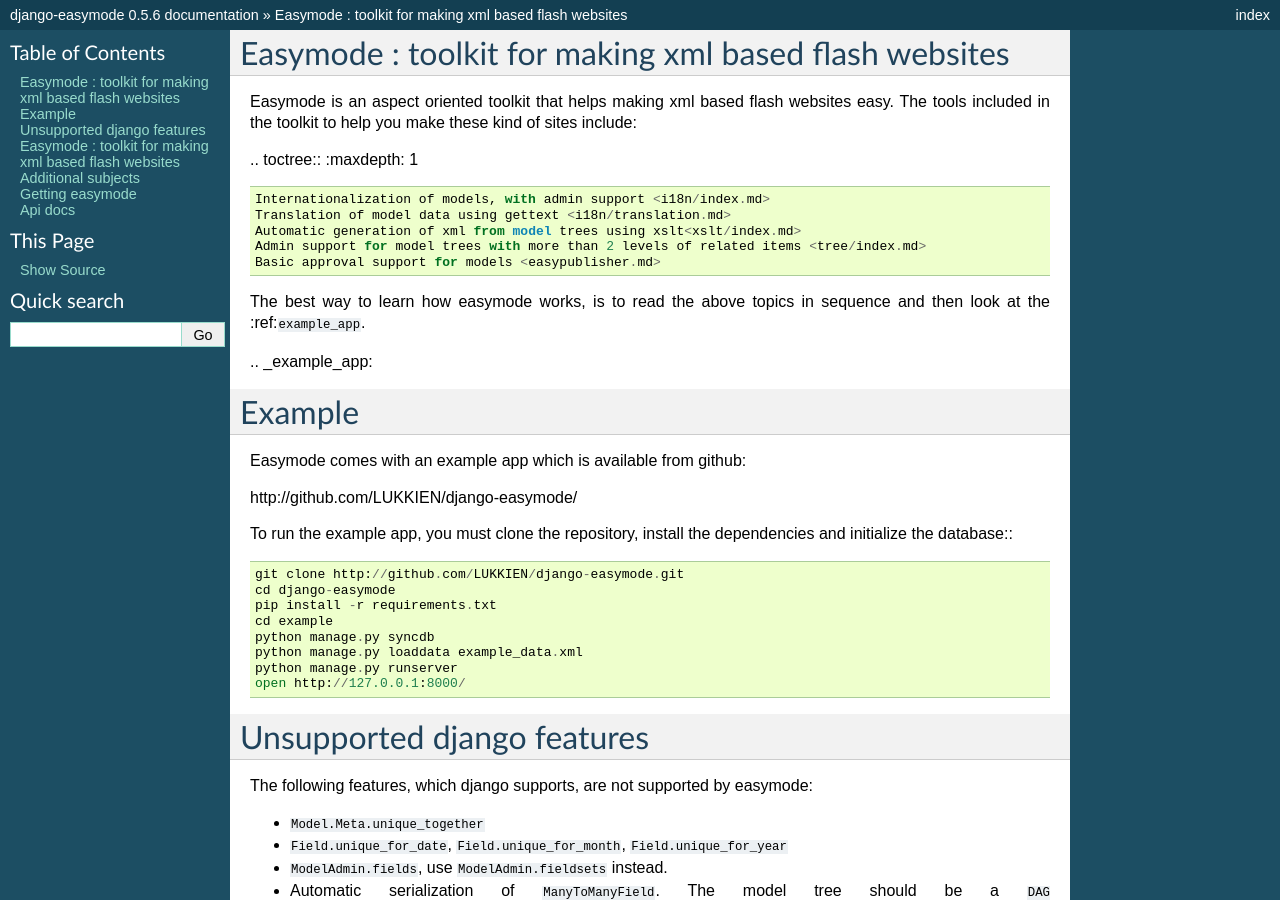
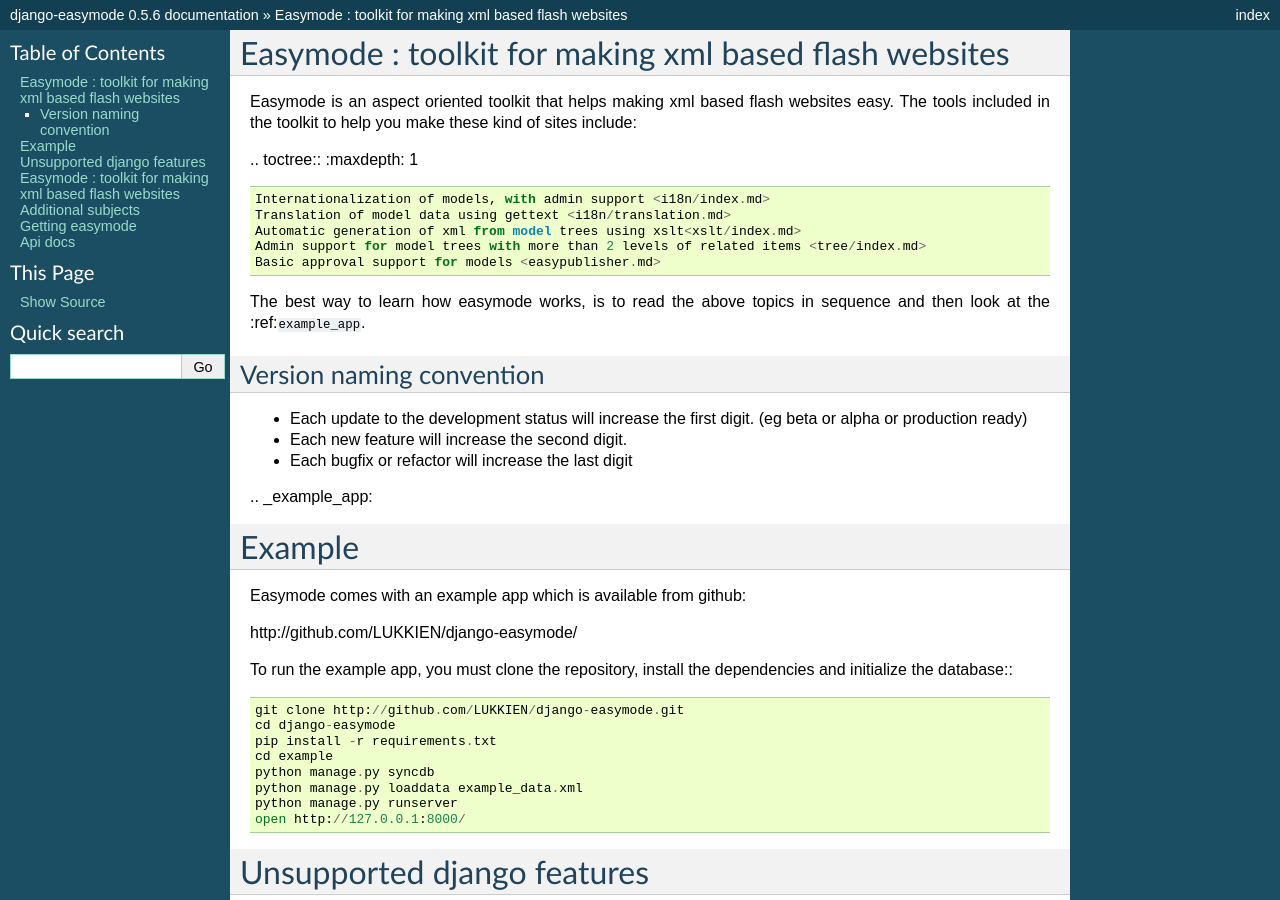
Before and after one commit to specialunderwear/django-easymode, a Sphinx documentation site: the page built from docs/index.md, in a window 1280 px wide and 900 px high. Built offline with Sphinx 7.4.7, drawn with Linux system fonts in a browser that asks for light colours.

Commit message:
minor docs update

```diff
--- a/docs/index.md
+++ b/docs/index.md
@@ -15,6 +15,13 @@
 
 The best way to learn how easymode works, is to read the above topics in sequence
 and then look at the :ref:`example_app`.
+
+Version naming convention
+-------------------------
+
+* Each update to the development status will increase the first digit. (eg beta or alpha or production ready)
+* Each new feature will increase the second digit.
+* Each bugfix or refactor will increase the last digit
 
 .. _example_app:
 
```
Also changed, not shown: 1 other file.
